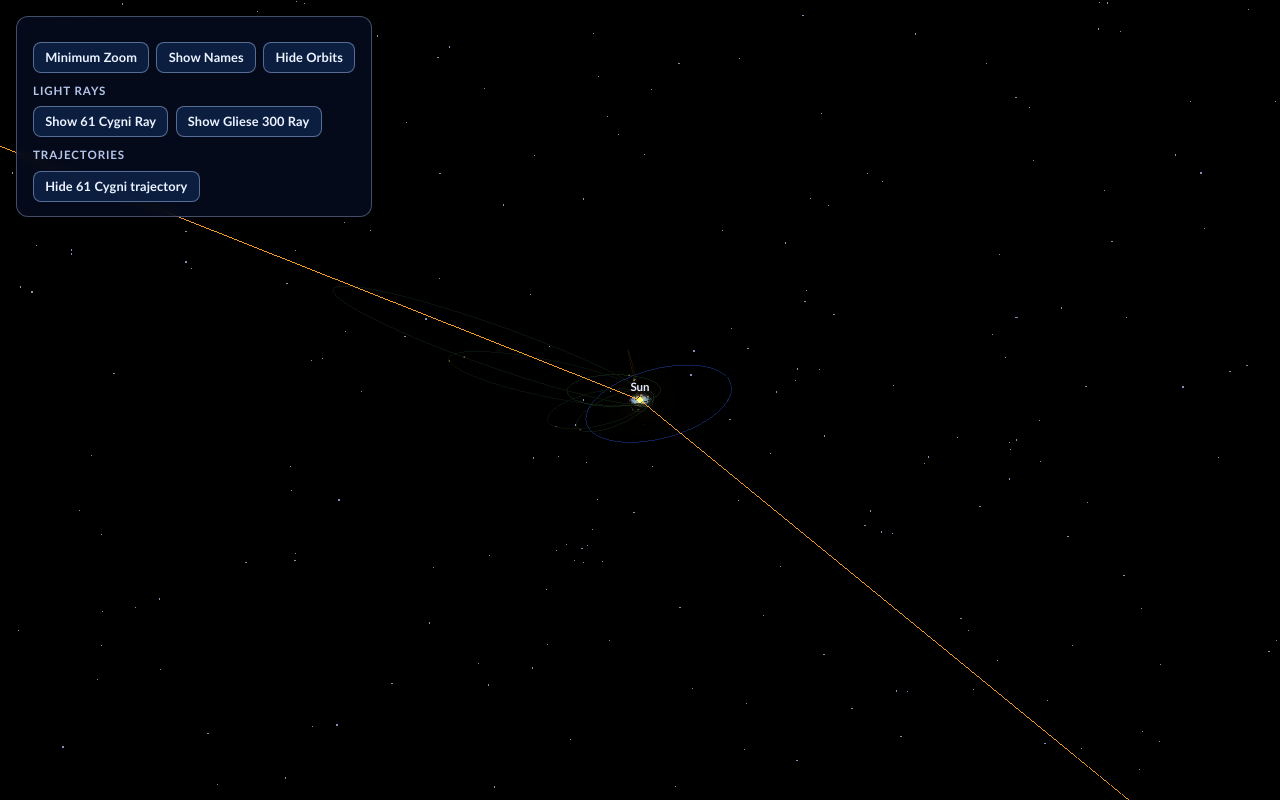
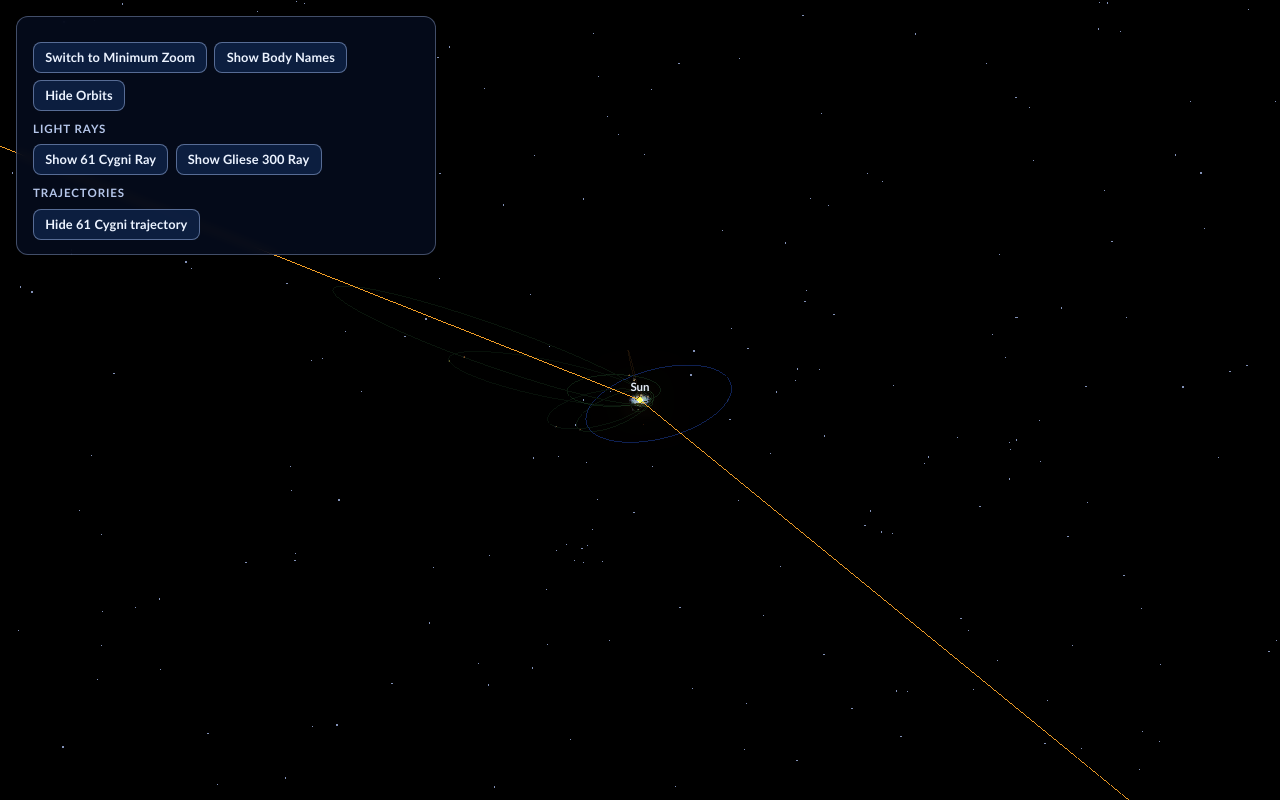
Before and after one commit to Dmitry-Ship/solar-system, a React (Vite) app: page / in a window 1280 px wide. Built offline with nearby package versions, Linux system fonts and the light colour scheme.

Commit message:
refactor: Enhance HUD functionality with new components and state management

```diff
--- a/src/App.tsx
+++ b/src/App.tsx
@@ -1,4 +1,6 @@
-import { useEffect } from "react";
+import { useEffect, useState } from "react";
+import { HudPanel } from "./components/hud-panel";
+import type { HudSnapshot } from "./infrastructure/dom/hud-controller";
 import { SolarSystemApplication } from "./runtime/solar-system-application";
 import { setAppInstance } from "./runtime/app-runtime";
 
@@ -18,43 +20,46 @@ function reportRuntimeError(error: unknown) {
 }
 
 export default function App() {
+  const [app, setApp] = useState<SolarSystemApplication | null>(null);
+  const [hudSnapshot, setHudSnapshot] = useState<HudSnapshot | null>(null);
+
   useEffect(() => {
-    let app: SolarSystemApplication | null = null;
+    let application: SolarSystemApplication | null = null;
+    let unsubscribeHud = () => {};
 
     try {
-      app = new SolarSystemApplication();
-      setAppInstance(app);
-      app.start();
+      application = new SolarSystemApplication();
+      setAppInstance(application);
+      application.start();
+      unsubscribeHud = application.subscribeToHud(setHudSnapshot);
+      setHudSnapshot(application.getHudSnapshot());
+      setApp(application);
     } catch (error) {
       reportRuntimeError(error);
       return;
     }
 
     return () => {
-      if (app) {
+      unsubscribeHud();
+      setApp(null);
+      setHudSnapshot(null);
+      if (application) {
         setAppInstance(null);
       }
-      app?.dispose();
+      application?.dispose();
     };
   }, []);
 
   return (
     <>
       <canvas id="scene" aria-label="3D solar system model" />
-      <section className="hud" aria-label="Instructions">
-        <div className="hud-controls">
-          <button id="zoom-toggle" className="zoom-button" type="button">
-            Switch to Minimum Zoom
-          </button>
-          <button id="names-toggle" className="zoom-button" type="button" aria-pressed="true">
-            Hide Body Names
-          </button>
-          <button id="orbits-toggle" className="zoom-button" type="button" aria-pressed="true">
-            Hide Orbits
-          </button>
-        </div>
-        <div id="visibility-controls-root" aria-label="Visibility controls" />
-      </section>
+      <HudPanel
+        snapshot={hudSnapshot}
+        onToggleZoom={() => app?.toggleZoom()}
+        onToggleNames={() => app?.toggleNames()}
+        onToggleOrbits={() => app?.toggleOrbits()}
+        onToggleVisibility={(key) => app?.toggleVisibility(key)}
+      />
     </>
   );
 }
--- /dev/null
+++ b/src/components/hud-panel.tsx
@@ -0,0 +1,82 @@
+import type { HudSnapshot } from "../infrastructure/dom/hud-controller";
+import type { VisibilityKey } from "../types/solar-system";
+
+interface HudPanelProps {
+  snapshot: HudSnapshot | null;
+  onToggleZoom: () => void;
+  onToggleNames: () => void;
+  onToggleOrbits: () => void;
+  onToggleVisibility: (key: VisibilityKey) => void;
+}
+
+const FALLBACK_HUD_SNAPSHOT: HudSnapshot = {
+  zoomToggleLabel: "Minimum Zoom",
+  namesToggleLabel: "Show Body Names",
+  orbitsToggleLabel: "Hide Orbits",
+  showBodyNames: false,
+  showOrbits: true,
+  visibilityControlGroups: []
+};
+
+export function HudPanel({
+  snapshot,
+  onToggleZoom,
+  onToggleNames,
+  onToggleOrbits,
+  onToggleVisibility
+}: HudPanelProps) {
+  const hud = snapshot ?? FALLBACK_HUD_SNAPSHOT;
+
+  return (
+    <section className="hud" aria-label="Instructions">
+      <div className="hud-controls">
+        <button id="zoom-toggle" className="zoom-button" type="button" onClick={onToggleZoom}>
+          Switch to {hud.zoomToggleLabel}
+        </button>
+        <button
+          id="names-toggle"
+          className="zoom-button"
+          type="button"
+          aria-pressed={hud.showBodyNames}
+          onClick={onToggleNames}
+        >
+          {hud.namesToggleLabel}
+        </button>
+        <button
+          id="orbits-toggle"
+          className="zoom-button"
+          type="button"
+          aria-pressed={hud.showOrbits}
+          onClick={onToggleOrbits}
+        >
+          {hud.orbitsToggleLabel}
+        </button>
+      </div>
+      <div id="visibility-controls-root" aria-label="Visibility controls">
+        {hud.visibilityControlGroups.map((group) => (
+          <div
+            key={group.key}
+            className="hud-control-group"
+            aria-label={`${group.label} controls`}
+          >
+            <div className="hud-control-heading">{group.label}</div>
+            <div className="hud-controls">
+              {group.controls.map((control) => (
+                <button
+                  key={control.key}
+                  className="zoom-button"
+                  type="button"
+                  data-visibility-key={control.key}
+                  aria-pressed={control.isVisible}
+                  onClick={() => onToggleVisibility(control.key)}
+                >
+                  {control.isVisible ? `Hide ${control.label}` : `Show ${control.label}`}
+                </button>
+              ))}
+            </div>
+          </div>
+        ))}
+      </div>
+    </section>
+  );
+}
--- a/src/infrastructure/dom/hud-controller.ts
+++ b/src/infrastructure/dom/hud-controller.ts
@@ -1,15 +1,48 @@
 import type { Group, PerspectiveCamera } from "three";
 import type { OrbitControls } from "three/examples/jsm/controls/OrbitControls.js";
-import { VisibilityControlGroupFactory } from "../../application/factories/visibility-control-group-factory";
-import { HudView } from "./hud-view";
+import {
+  VisibilityControlGroupFactory,
+  type VisibilityControlGroup
+} from "../../application/factories/visibility-control-group-factory";
 import type {
   MathApi,
+  VisibilityKey,
   VisibilityRuntime,
   VisibilityStateLike
 } from "../../types/solar-system";
 
+export interface HudVisibilityControlSnapshot {
+  key: VisibilityKey;
+  label: string;
+  groupKey: string;
+  isVisible: boolean;
+}
+
+export interface HudVisibilityControlGroupSnapshot {
+  key: string;
+  label: string;
+  controls: HudVisibilityControlSnapshot[];
+}
+
+export interface HudSnapshot {
+  zoomToggleLabel: string;
+  namesToggleLabel: string;
+  orbitsToggleLabel: string;
+  showBodyNames: boolean;
+  showOrbits: boolean;
+  visibilityControlGroups: HudVisibilityControlGroupSnapshot[];
+}
+
+export type HudSubscriber = (snapshot: HudSnapshot) => void;
+
 export interface HudHandle {
   updateZoomToggleLabel: () => void;
+  getSnapshot: () => HudSnapshot;
+  subscribe: (listener: HudSubscriber) => () => void;
+  toggleZoom: () => void;
+  toggleNames: () => void;
+  toggleOrbits: () => void;
+  toggleVisibility: (key: VisibilityKey) => void;
 }
 
 interface HudControllerOptions {
@@ -25,8 +58,6 @@ interface HudControllerOptions {
   onVisibilityChanged?: (state: VisibilityStateLike, visibilityRuntimes: VisibilityRuntime[]) => void;
   requestRender?: () => void;
   visibilityControlGroupFactory?: VisibilityControlGroupFactory;
-  view?: HudView;
-  document?: Document;
 }
 
 export class HudController {
@@ -46,8 +77,13 @@ export class HudController {
   ) => void;
   private readonly requestRender?: () => void;
   private readonly visibilityControlGroupFactory: VisibilityControlGroupFactory;
-  private readonly view: HudView;
-  private updateZoomToggleLabel: () => void = () => {};
+  private readonly subscribers = new Set<HudSubscriber>();
+  private readonly initialVisibilityByKey = new Map<VisibilityKey, boolean>();
+  private visibilityControlGroups: VisibilityControlGroup[] = [];
+  private isSetup = false;
+  private updateZoomToggleLabel: () => void = () => {
+    this.emitSnapshot();
+  };
 
   constructor(options: HudControllerOptions) {
     this.state = options.state;
@@ -65,18 +101,88 @@ export class HudController {
     this.requestRender = options.requestRender;
     this.visibilityControlGroupFactory =
       options.visibilityControlGroupFactory || new VisibilityControlGroupFactory();
-    this.view = options.view || new HudView({ document: options.document });
   }
 
-  setupZoomToggle(zoomToggleButton: HTMLButtonElement | null): void {
-    const cameraDistance = () => this.camera.position.distanceTo(this.controls.target);
-    this.updateZoomToggleLabel = () => {
-      if (!zoomToggleButton) return;
-      zoomToggleButton.textContent =
-        Math.abs(cameraDistance() - this.state.minCamera) < 1e-3
+  private cameraDistance(): number {
+    return this.camera.position.distanceTo(this.controls.target);
+  }
+
+  private getZoomToggleLabel(): string {
+    return Math.abs(this.cameraDistance() - this.state.minCamera) < 1e-3
       ? "Maximum Zoom"
       : "Minimum Zoom";
+  }
+
+  private getNamesToggleLabel(): string {
+    return this.state.showBodyNames ? "Hide Body Names" : "Show Body Names";
+  }
+
+  private getOrbitsToggleLabel(): string {
+    return this.state.showOrbits ? "Hide Orbits" : "Show Orbits";
+  }
+
+  private emitSnapshot(): void {
+    const snapshot = this.getSnapshot();
+    for (const subscriber of this.subscribers) {
+      subscriber(snapshot);
+    }
+  }
+
+  private registerVisibilityControls(): void {
+    if (this.isSetup) {
+      return;
+    }
+
+    this.visibilityControlGroups = this.visibilityControlGroupFactory.create(this.visibilityRuntimes);
+    for (const visibilityControlGroup of this.visibilityControlGroups) {
+      for (const visibilityControl of visibilityControlGroup.controls) {
+        this.initialVisibilityByKey.set(
+          visibilityControl.key,
+          Boolean(visibilityControl.initialVisibility)
+        );
+        this.state.registerVisibility(
+          visibilityControl.key,
+          this.initialVisibilityByKey.get(visibilityControl.key) ?? false,
+          visibilityControl.groupKey
+        );
+      }
+    }
+    this.isSetup = true;
+  }
+
+  getSnapshot(): HudSnapshot {
+    return {
+      zoomToggleLabel: this.getZoomToggleLabel(),
+      namesToggleLabel: this.getNamesToggleLabel(),
+      orbitsToggleLabel: this.getOrbitsToggleLabel(),
+      showBodyNames: this.state.showBodyNames,
+      showOrbits: this.state.showOrbits,
+      visibilityControlGroups: this.visibilityControlGroups.map((group) => ({
+        key: group.key,
+        label: group.label,
+        controls: group.controls.map((control) => ({
+          key: control.key,
+          label: control.label,
+          groupKey: control.groupKey,
+          isVisible: this.state.isVisibilityEnabled(
+            control.key,
+            this.initialVisibilityByKey.get(control.key) ?? false
+          )
+        }))
+      }))
     };
+  }
+
+  subscribe(listener: HudSubscriber): () => void {
+    this.subscribers.add(listener);
+    listener(this.getSnapshot());
+    return () => {
+      this.subscribers.delete(listener);
+    };
+  }
+
+  toggleZoom(): void {
+    const cameraDistance = this.cameraDistance();
 
     const setCameraDistance = (distanceAu: number) => {
       const clamped = this.math.clamp(distanceAu, this.state.minCamera, this.state.maxCamera);
@@ -85,107 +191,51 @@ export class HudController {
       this.controls.update();
     };
 
-    if (!zoomToggleButton) return;
-
-    zoomToggleButton.addEventListener("click", () => {
     const targetDistance =
-        Math.abs(cameraDistance() - this.state.minCamera) < 1e-3
+      Math.abs(cameraDistance - this.state.minCamera) < 1e-3
         ? this.state.maxCamera
         : this.state.minCamera;
     setCameraDistance(targetDistance);
     this.updateZoomToggleLabel();
     this.requestRender?.();
-    });
   }
 
-  setupNamesToggle(namesToggleButton: HTMLButtonElement | null): void {
-    if (!namesToggleButton) return;
-
-    namesToggleButton.addEventListener("click", () => {
+  toggleNames(): void {
     this.state.showBodyNames = !this.state.showBodyNames;
-      this.view.setBooleanToggleLabel(
-        namesToggleButton,
-        this.state.showBodyNames,
-        "Hide Names",
-        "Show Names"
-      );
     this.requestRender?.();
-    });
-
-    this.view.setBooleanToggleLabel(
-      namesToggleButton,
-      this.state.showBodyNames,
-      "Hide Names",
-      "Show Names"
-    );
+    this.emitSnapshot();
   }
 
-  setupOrbitToggle(orbitToggleButton: HTMLButtonElement | null): void {
-    if (!orbitToggleButton) return;
-
-    orbitToggleButton.addEventListener("click", () => {
+  toggleOrbits(): void {
     this.state.showOrbits = !this.state.showOrbits;
     this.onOrbitVisibilityChanged?.(this.state, this.orbitGroup);
-      this.view.setBooleanToggleLabel(
-        orbitToggleButton,
-        this.state.showOrbits,
-        "Hide Orbits",
-        "Show Orbits"
-      );
     this.requestRender?.();
-    });
-
-    this.view.setBooleanToggleLabel(
-      orbitToggleButton,
-      this.state.showOrbits,
-      "Hide Orbits",
-      "Show Orbits"
-    );
+    this.emitSnapshot();
   }
 
-  setupVisibilityControls(): void {
-    const visibilityControlGroups = this.visibilityControlGroupFactory.create(
-      this.visibilityRuntimes
-    );
-    this.view.renderVisibilityControlGroups(visibilityControlGroups, {
-      onRegisterControl: (visibilityControl) => {
-        this.state.registerVisibility(
-          visibilityControl.key,
-          visibilityControl.initialVisibility,
-          visibilityControl.groupKey
-        );
-      },
-      onToggleControl: (visibilityControl) => {
-        const isVisible = this.state.toggleVisibility(
-          visibilityControl.key,
-          visibilityControl.initialVisibility
-        );
+  toggleVisibility(key: VisibilityKey): void {
+    const fallbackVisibility = this.initialVisibilityByKey.get(key) ?? false;
+    this.state.toggleVisibility(key, fallbackVisibility);
     this.onVisibilityChanged?.(this.state, this.visibilityRuntimes);
     this.requestRender?.();
-        return isVisible;
-      },
-      isControlVisible: (visibilityControl) =>
-        this.state.isVisibilityEnabled(
-          visibilityControl.key,
-          visibilityControl.initialVisibility
-        )
-    });
+    this.emitSnapshot();
   }
 
   setup(): HudHandle {
-    const { zoomToggleButton, namesToggleButton, orbitToggleButton } =
-      this.view.getElements();
-
-    this.setupZoomToggle(zoomToggleButton);
-    this.setupNamesToggle(namesToggleButton);
-    this.setupOrbitToggle(orbitToggleButton);
-    this.setupVisibilityControls();
-
-    this.controls.addEventListener("change", this.updateZoomToggleLabel);
-    this.updateZoomToggleLabel();
+    this.registerVisibilityControls();
+    this.updateZoomToggleLabel = () => {
+      this.emitSnapshot();
+    };
+    this.emitSnapshot();
 
     return {
-      updateZoomToggleLabel: this.updateZoomToggleLabel
+      updateZoomToggleLabel: this.updateZoomToggleLabel,
+      getSnapshot: this.getSnapshot.bind(this),
+      subscribe: this.subscribe.bind(this),
+      toggleZoom: this.toggleZoom.bind(this),
+      toggleNames: this.toggleNames.bind(this),
+      toggleOrbits: this.toggleOrbits.bind(this),
+      toggleVisibility: this.toggleVisibility.bind(this)
     };
   }
 }
--- a/src/infrastructure/dom/hud-view.ts
+++ /dev/null
@@ -1,125 +0,0 @@
-import type {
-  VisibilityControl,
-  VisibilityControlGroup
-} from "../../application/factories/visibility-control-group-factory";
-
-export interface VisibilityControlRenderCallbacks {
-  onRegisterControl?: (visibilityControl: VisibilityControl) => void;
-  onToggleControl?: (visibilityControl: VisibilityControl) => boolean;
-  isControlVisible?: (visibilityControl: VisibilityControl) => boolean;
-}
-
-export interface HudElements {
-  zoomToggleButton: HTMLButtonElement | null;
-  namesToggleButton: HTMLButtonElement | null;
-  orbitToggleButton: HTMLButtonElement | null;
-  visibilityControlsRoot: HTMLElement | null;
-}
-
-interface HudViewOptions {
-  document?: Document;
-  zoomButtonId?: string;
-  namesButtonId?: string;
-  orbitsButtonId?: string;
-  visibilityControlsRootId?: string;
-}
-
-export class HudView {
-  private readonly document: Document;
-  private readonly zoomButtonId: string;
-  private readonly namesButtonId: string;
-  private readonly orbitsButtonId: string;
-  private readonly visibilityControlsRootId: string;
-
-  constructor(options: HudViewOptions = {}) {
-    this.document = options.document || document;
-    this.zoomButtonId = options.zoomButtonId || "zoom-toggle";
-    this.namesButtonId = options.namesButtonId || "names-toggle";
-    this.orbitsButtonId = options.orbitsButtonId || "orbits-toggle";
-    this.visibilityControlsRootId =
-      options.visibilityControlsRootId || "visibility-controls-root";
-  }
-
-  private getButton(buttonId: string): HTMLButtonElement | null {
-    const element = this.document.getElementById(buttonId);
-    return element instanceof HTMLButtonElement ? element : null;
-  }
-
-  getElements(): HudElements {
-    return {
-      zoomToggleButton: this.getButton(this.zoomButtonId),
-      namesToggleButton: this.getButton(this.namesButtonId),
-      orbitToggleButton: this.getButton(this.orbitsButtonId),
-      visibilityControlsRoot: this.document.getElementById(this.visibilityControlsRootId)
-    };
-  }
-
-  setBooleanToggleLabel(
-    button: HTMLButtonElement | null,
-    isEnabled: boolean,
-    enabledLabel: string,
-    disabledLabel: string
-  ): void {
-    if (!button) return;
-    button.textContent = isEnabled ? enabledLabel : disabledLabel;
-    button.setAttribute("aria-pressed", isEnabled ? "true" : "false");
-  }
-
-  renderVisibilityControlGroups(
-    visibilityControlGroups: VisibilityControlGroup[],
-    { onRegisterControl, onToggleControl, isControlVisible }: VisibilityControlRenderCallbacks = {}
-  ): void {
-    const { visibilityControlsRoot } = this.getElements();
-    if (!visibilityControlsRoot) return;
-
-    visibilityControlsRoot.textContent = "";
-
-    for (const visibilityControlGroup of visibilityControlGroups) {
-      const groupElement = this.document.createElement("div");
-      groupElement.className = "hud-control-group";
-      groupElement.setAttribute("aria-label", `${visibilityControlGroup.label} controls`);
-
-      const headingElement = this.document.createElement("div");
-      headingElement.className = "hud-control-heading";
-      headingElement.textContent = visibilityControlGroup.label;
-      groupElement.appendChild(headingElement);
-
-      const controlsElement = this.document.createElement("div");
-      controlsElement.className = "hud-controls";
-
-      for (const visibilityControl of visibilityControlGroup.controls) {
-        onRegisterControl?.(visibilityControl);
-
-        const button = this.document.createElement("button");
-        button.className = "zoom-button";
-        button.type = "button";
-        button.dataset.visibilityKey = visibilityControl.key;
-        button.setAttribute("aria-pressed", "false");
-        button.addEventListener("click", () => {
-          const isVisible = onToggleControl
-            ? onToggleControl(visibilityControl)
-            : Boolean(isControlVisible?.(visibilityControl));
-          this.setBooleanToggleLabel(
-            button,
-            isVisible,
-            `Hide ${visibilityControl.label}`,
-            `Show ${visibilityControl.label}`
-          );
-        });
-
-        this.setBooleanToggleLabel(
-          button,
-          Boolean(isControlVisible?.(visibilityControl)),
-          `Hide ${visibilityControl.label}`,
-          `Show ${visibilityControl.label}`
-        );
-        controlsElement.appendChild(button);
-      }
-
-      if (controlsElement.childElementCount === 0) continue;
-
-      groupElement.appendChild(controlsElement);
-      visibilityControlsRoot.appendChild(groupElement);
-    }
-  }
-}
--- a/src/runtime/solar-system-application.ts
+++ b/src/runtime/solar-system-application.ts
@@ -8,7 +8,9 @@ import { RuntimeVisibilityService } from "../application/services/runtime-visibi
 import { LabelsLayer } from "../infrastructure/dom/labels-layer";
 import {
   HudController,
-  type HudHandle
+  type HudHandle,
+  type HudSnapshot,
+  type HudSubscriber
 } from "../infrastructure/dom/hud-controller";
 import { BodyRenderer } from "../infrastructure/three/renderers/body-renderer";
 import { OrbitRenderer } from "../infrastructure/three/renderers/orbit-renderer";
@@ -71,7 +73,6 @@ export class SolarSystemApplication {
   private sceneRuntime: SceneRuntimeSystem | null = null;
   private runtimeVisibility: RuntimeVisibilityService | null = null;
   private visibilityService: VisibilityService | null = null;
-  private hudController: HudController | null = null;
   private hud: HudHandle | null = null;
   private labelProjectionService: LabelProjectionService | null = null;
   private readonly handleResize: () => void;
@@ -94,7 +95,7 @@ export class SolarSystemApplication {
     this.THREE = THREE;
 
     this.handleResize = this.resize.bind(this);
-    this.handleControlsChange = this.renderScene.bind(this);
+    this.handleControlsChange = this.onControlsChange.bind(this);
     this.handlePointerDown = this.onPointerDown.bind(this);
     this.handlePointerUp = this.onPointerUp.bind(this);
   }
@@ -322,7 +323,7 @@ export class SolarSystemApplication {
       throw new Error("SolarSystemApplication: HUD dependencies are missing.");
     }
 
-    this.hudController = new HudController({
+    this.hud = new HudController({
       state: this.state,
       controls: this.controls,
       orbitGroup: this.sceneRuntime.orbitGroup,
@@ -332,8 +333,7 @@ export class SolarSystemApplication {
       onOrbitVisibilityChanged: this.orbitRenderer.applyOrbitVisibility.bind(this.orbitRenderer),
       onVisibilityChanged: this.visibilityService.apply.bind(this.visibilityService),
       requestRender: this.renderScene.bind(this)
-    });
-    this.hud = this.hudController.setup();
+    }).setup();
   }
 
   initializeCameraPlacement(): void {
@@ -437,6 +437,35 @@ export class SolarSystemApplication {
     this.canvas?.classList.remove("dragging");
   }
 
+  onControlsChange(): void {
+    this.renderScene();
+    this.hud?.updateZoomToggleLabel();
+  }
+
+  getHudSnapshot(): HudSnapshot | null {
+    return this.hud?.getSnapshot() ?? null;
+  }
+
+  subscribeToHud(listener: HudSubscriber): () => void {
+    return this.hud?.subscribe(listener) ?? (() => {});
+  }
+
+  toggleZoom(): void {
+    this.hud?.toggleZoom();
+  }
+
+  toggleNames(): void {
+    this.hud?.toggleNames();
+  }
+
+  toggleOrbits(): void {
+    this.hud?.toggleOrbits();
+  }
+
+  toggleVisibility(key: Parameters<HudHandle["toggleVisibility"]>[0]): void {
+    this.hud?.toggleVisibility(key);
+  }
+
   resize(): void {
     if (
       !this.renderer ||
@@ -494,6 +523,7 @@ export class SolarSystemApplication {
       this.labelsLayerElement.remove();
       this.labelsLayerElement = null;
     }
+    this.hud = null;
     this.initialized = false;
   }
 }
```
Also changed, not shown: 1 other file (tests, documents, lock files or other folders). Lines whose indentation alone changed are shown as unchanged.
